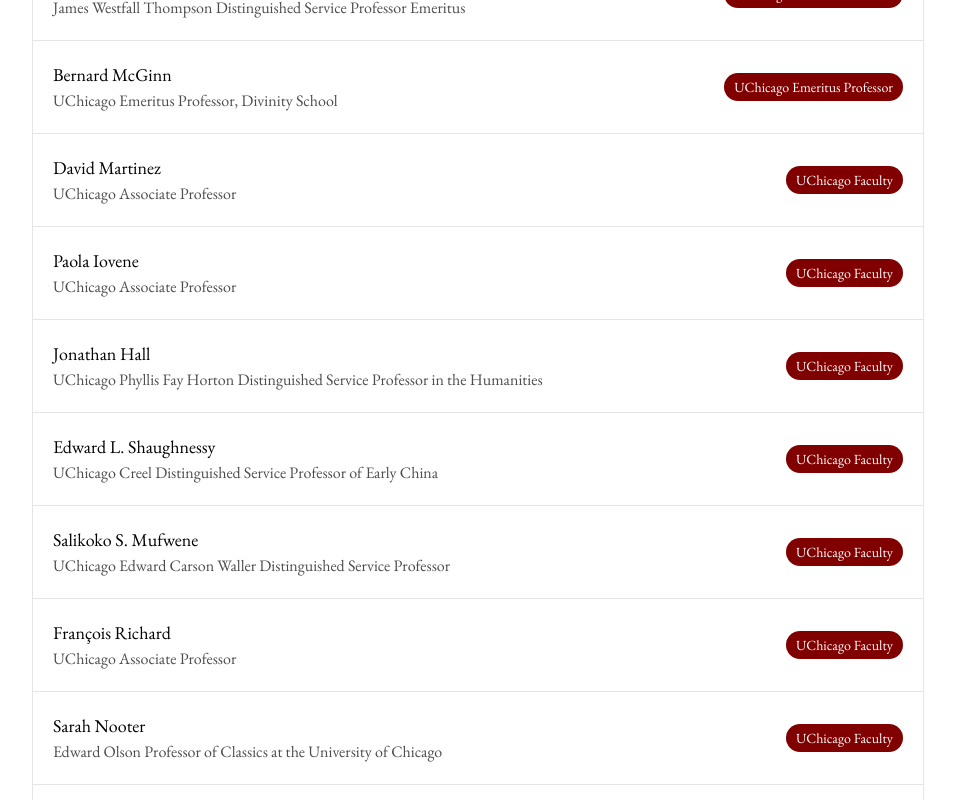
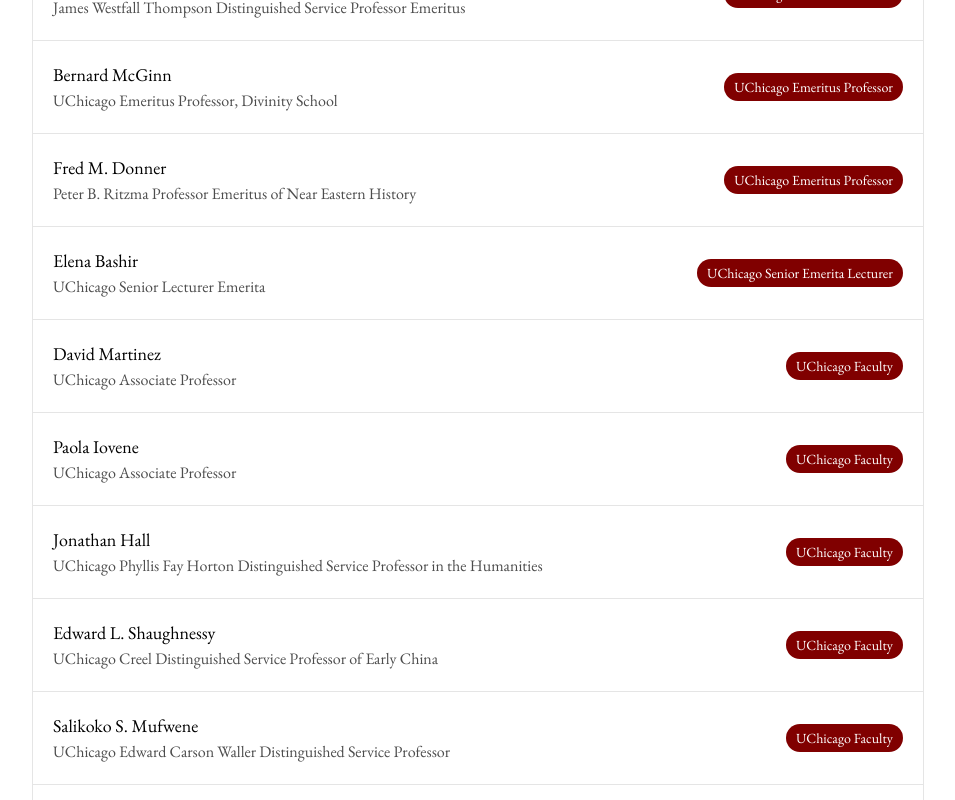
Before and after one commit to zroe1/uchicago-open-letter, a Next.js app: page / in a window 1280 px wide. Shown: the part 4360-5160 px from the top of the page, without its empty margins (316-1271 px from the left). Built offline with nearby package versions, Linux system fonts and the light colour scheme.

Commit message:
more people sign

```diff
--- a/src/app/signatories.ts
+++ b/src/app/signatories.ts
@@ -36,6 +36,18 @@
     badgeType: "emphasized",
   },
   {
+    name: "Fred M. Donner",
+    title: "Peter B. Ritzma Professor Emeritus of Near Eastern History",
+    badge: "UChicago Emeritus Professor",
+    badgeType: "emphasized",
+  },
+  {
+    name: "Elena Bashir",
+    title: "UChicago Senior Lecturer Emerita",
+    badge: "UChicago Senior Emerita Lecturer",
+    badgeType: "emphasized",
+  },
+  {
     name: "David Martinez",
     title: "UChicago Associate Professor",
     badge: "UChicago Faculty",
@@ -200,6 +212,24 @@
   {
     name: "William Schweiker",
     title: "UChicago Edward L. Ryerson Distinguished Service Professor",
+    badge: "UChicago Faculty",
+    badgeType: "emphasized",
+  },
+  {
+    name: "Hakan Karateke",
+    title: "UChicago Professor, Middle Eastern Studies",
+    badge: "UChicago Faculty",
+    badgeType: "emphasized",
+  },
+  {
+    name: "Helga Anetshofer",
+    title: "UChicago Lecturer, MES",
+    badge: "UChicago Faculty",
+    badgeType: "emphasized",
+  },
+  {
+    name: "Mario Santana",
+    title: "UChicago Associate Professor, Romance Languages and Literatures",
     badge: "UChicago Faculty",
     badgeType: "emphasized",
   },
@@ -211,6 +241,19 @@
     badgeType: "emphasized",
   },
   {
+    name: "Marion Katz",
+    title: "Professor of Middle Eastern and Islamic Studies, NYU",
+    badge: "UChicago Faculty",
+    badgeType: "emphasized",
+  },
+  {
+    name: "Abhishek Bhattacharyya",
+    title:
+      "Clinical Assistant Professor of South Asian Cultures, New York University - Liberal Studies",
+    badge: "UChicago Graduate",
+    badgeType: "normal",
+  },
+  {
     name: "Andrew Dilts",
     title: "Associate Professor of Political Science, Loyola Marymount University",
     badge: "UChicago Graduate",
@@ -237,6 +280,12 @@
   {
     name: "Ryan Watson",
     title: "Associate Professor of Film and Media Studies, Misericordia University",
+    badge: "UChicago Graduate",
+    badgeType: "normal",
+  },
+  {
+    name: "Michael Kozuh",
+    title: "Professor",
     badge: "UChicago Graduate",
     badgeType: "normal",
   },
```
